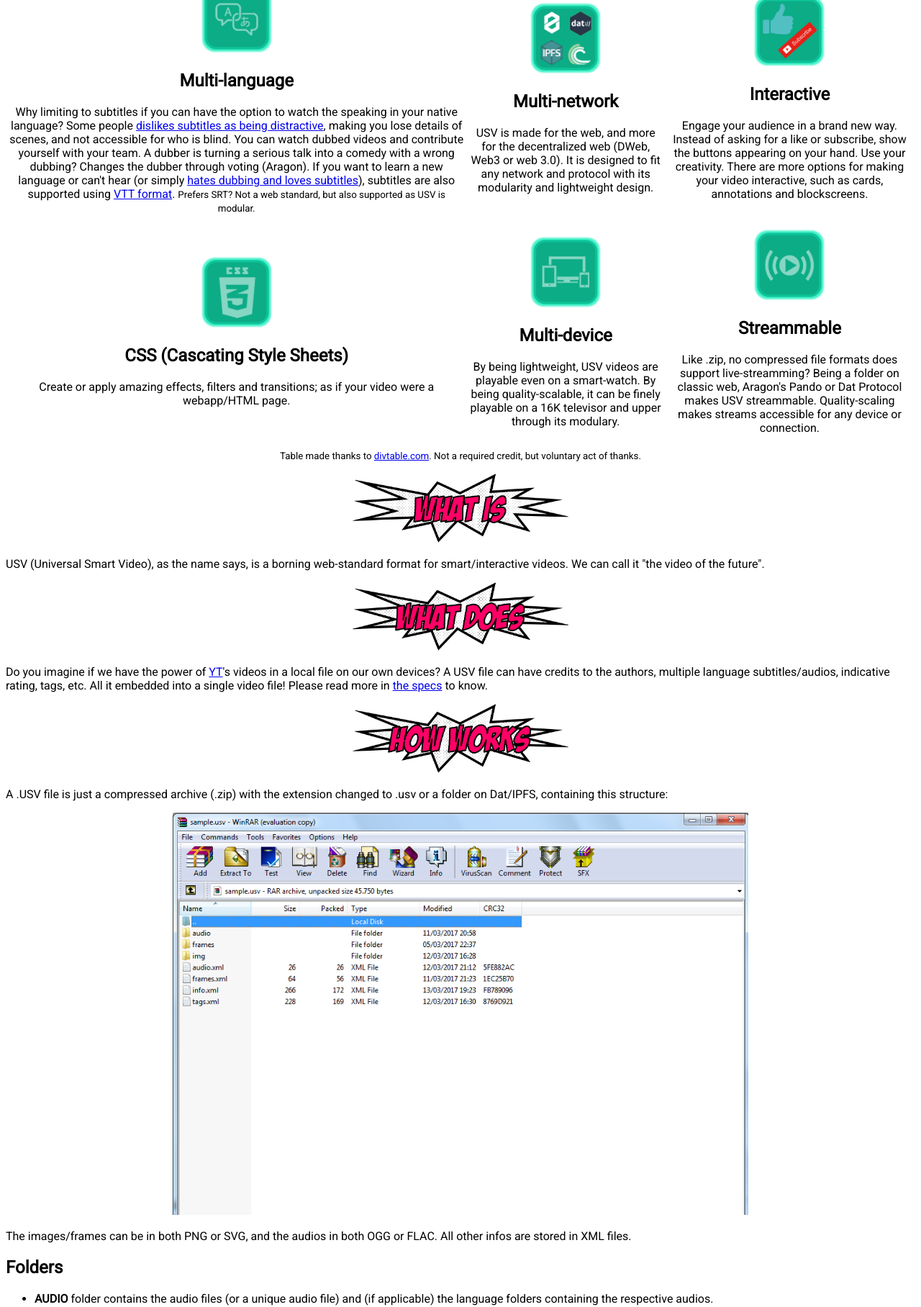
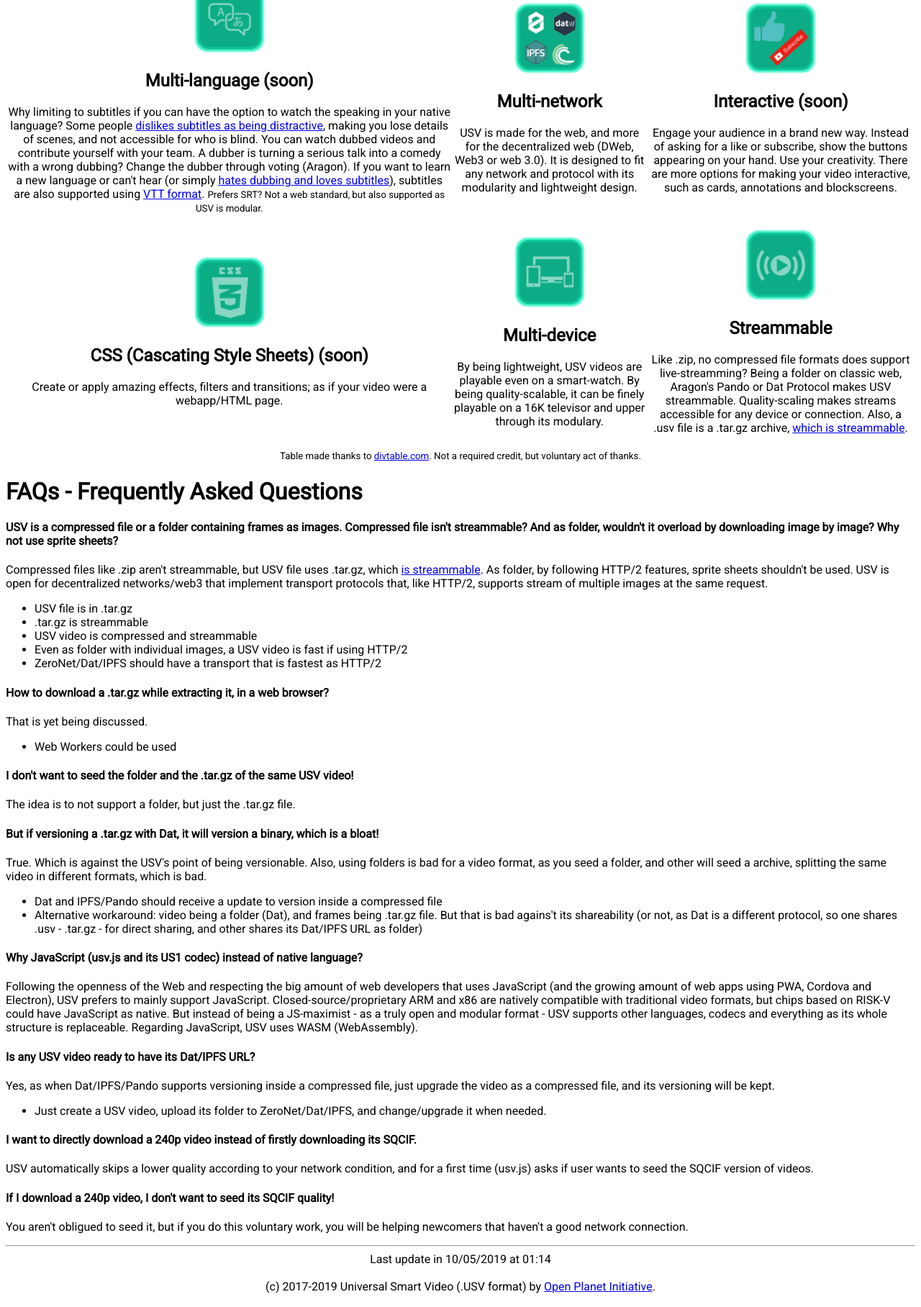
Before and after one commit to Universal-Smart-Video-Format/USV-Site, a plain HTML site: page index.html in a window 1280 px wide. Shown: the part 984-2800 px from the top of the page at 72% size. Drawn offline with Linux system fonts and the light colour scheme.

Commit message:
Updates
Signed-off-by: Daniell Mesquita <daniellplasmmer@gmail.com>

```diff
--- a/index.html
+++ b/index.html
@@ -4,7 +4,7 @@
   <title>Universal Smart Video Format - USV</title>
   <link href="https://fonts.googleapis.com/css?family=Roboto" rel="stylesheet">
   <meta name="viewport" content="width=device-width, user-scalable=no, initial-scale=1">
-  <meta name="keywords" content="video, format, zip, png, svg, flac, ogg, zip-archives, usv">
+  <meta name="keywords" content="video, format, png, svg, flac, ogg, tar.gz-archives, usv, tar.gz">
   <style>body{font-family:Roboto}</style>
   <link rel="shortcut icon" href="icon.ico" type="image/x-icon">
   <link rel="icon" href="icon.ico" type="image/x-icon">
@@ -19,53 +19,76 @@
 <tr>
 <td><center><img width="100px" src="img/modular.png"/>
 <h2>Modular</h2>
-<p>No need for complex binary editing and file duplication. Just open on any archiver as a .zip file, and change any data yourself. Version it on your favorite VCS without relying on Git LFS. <small>Don't want to edit it manually like a crazy scientist? It's ok, you can do it on a video editor, and the result will not be a brand new video, but just a edition.</small></p></center></td>
+<p>No need for complex binary editing and file duplication. Just open on any archiver as a .tar.gz file, and change any data yourself. Version it on your favorite VCS without relying on Git LFS. <small>Don't want to edit it manually like a crazy scientist? It's ok, you can do it on a video editor, and the result will not be a brand new video, but just a edition.</small></p></center></td>
 <td><center><img width="100px" src="img/upgradeable.png"/>
 <h2>Upgradeable</h2>
 <p>After editing, use <a href="https://aragon.org/" target="blank">Aragon</a>'s <a href="https://github.com/pandonetwork/pando" target="blank">Pando</a> or <a href="https://datproject.org/" target="blank">Dat Protocol</a> to version your changes, as a software being updated. Diff it as a natural folder.</p></center></td>
 <td><center><img width="100px" src="img/multiconnection.png"/>
-<h2>Multi-connection</h2>
-<p>USV videos are prioritarily downloaded at SQCIF quality (lower than 240p and even QCIF - and if you seed a higher quality, you need to seed the lowest to help newcomers), ideal for slow/limited connections. But it supports up to 8640p (16K).</p></center></td>
+<h2>Multi-connection (soon)</h2>
+<p>According to your network condition, USV videos are prioritarily downloaded at SQCIF quality (lower than 240p and even QCIF - and if you seed a higher quality, you could seed the lowest to help newcomers), ideal for slow/limited connections. But it supports up to 8640p (16K).</p></center></td>
 </tr>
 <tr>
 <td><center><img width="100px" src="img/multilanguage.png"/>
-<h2>Multi-language</h2>
-<p>Why limiting to subtitles if you can have the option to watch the speaking in your native language? Some people <a href="https://www.reddit.com/r/TrueFilm/comments/30ekfw/subtitles_and_the_effect_they_have_on_the_viewing/" target="blank">dislikes subtitles as being distractive</a>, making you lose details of scenes, and not accessible for who is blind. You can watch dubbed videos and contribute yourself with your team. A dubber is turning a serious talk into a comedy with a wrong dubbing? Changes the dubber through voting (Aragon). If you want to learn a new language or can't hear (or simply <a href="https://www.sbs.com.au/guide/article/2016/07/07/why-people-think-they-hate-subtitles" target="blank">hates dubbing and loves subtitles</a>), subtitles are also supported using <a href="https://www.w3.org/TR/webvtt1/" target="blank">VTT format</a>. <small>Prefers SRT? Not a web standard, but also supported as USV is modular.</small></p></center></td>
+<h2>Multi-language (soon)</h2>
+<p>Why limiting to subtitles if you can have the option to watch the speaking in your native language? Some people <a href="https://www.reddit.com/r/TrueFilm/comments/30ekfw/subtitles_and_the_effect_they_have_on_the_viewing/" target="blank">dislikes subtitles as being distractive</a>, making you lose details of scenes, and not accessible for who is blind. You can watch dubbed videos and contribute yourself with your team. A dubber is turning a serious talk into a comedy with a wrong dubbing? Change the dubber through voting (Aragon). If you want to learn a new language or can't hear (or simply <a href="https://www.sbs.com.au/guide/article/2016/07/07/why-people-think-they-hate-subtitles" target="blank">hates dubbing and loves subtitles</a>), subtitles are also supported using <a href="https://www.w3.org/TR/webvtt1/" target="blank">VTT format</a>. <small>Prefers SRT? Not a web standard, but also supported as USV is modular.</small></p></center></td>
 <td><center><img width="100px" src="img/multinetwork.png"/>
 <h2>Multi-network</h2>
 <p>USV is made for the web, and more for the decentralized web (DWeb, Web3 or web 3.0). It is designed to fit any network and protocol with its modularity and lightweight design.</p></center></td>
 <td><center><img width="100px" src="img/interactive.png"/>
-<h2>Interactive</h2>
+<h2>Interactive (soon)</h2>
 <p>Engage your audience in a brand new way. Instead of asking for a like or subscribe, show the buttons appearing on your hand. Use your creativity. There are more options for making your video interactive, such as cards, annotations and blockscreens.</p></center></td>
 </tr>
 <tr>
 <td><center><img width="100px" src="img/css.png"/>
-<h2>CSS (Cascating Style Sheets)</h2>
+<h2>CSS (Cascating Style Sheets) (soon)</h2>
 <p>Create or apply amazing effects, filters and transitions; as if your video were a webapp/HTML page.</p></center></td>
 <td><center><img width="100px" src="img/multidevice.png"/>
 <h2>Multi-device</h2>
 <p>By being lightweight, USV videos are playable even on a smart-watch. By being quality-scalable, it can be finely playable on a 16K televisor and upper through its modulary.</p></center></td>
 <td><center><img width="100px" src="img/streammable.png"/>
 <h2>Streammable</h2>
-<p>Like .zip, no compressed file formats does support live-streamming? Being a folder on classic web, Aragon's Pando or Dat Protocol makes USV streammable. Quality-scaling makes streams accessible for any device or connection.</p></center></td>
+<p>Like .zip, no compressed file formats does support live-streamming? Being a folder on classic web, Aragon's Pando or Dat Protocol makes USV streammable. Quality-scaling makes streams accessible for any device or connection. Also, a .usv file is a .tar.gz archive, <a href="https://stackoverflow.com/questions/48475351/untar-pack-a-tar-file-while-downloading-is-it-streamable" target="blank">which is streammable</a>.</p></center></td>
 </tr>
 </tbody>
 </table>
 <small>Table made thanks to <a href="https://divtable.com/generator/" target="blank">divtable.com</a>. Not a required credit, but voluntary act of thanks.</small>
 </center>
-  <p align="center"><p align="center">
-<img width="300px" alt="What is" src="img/whatis.png" title="What is"></p>
-USV (Universal Smart Video), as the name says, is a borning web-standard format for smart/interactive videos. We can call it "the video of the future".
-<p align="center"><img width="300px" alt="What does" src="img/whatdoes.png" title="What does"></p>
-Do you imagine if we have the power of <a href="https://youtube.com" target="blank">YT</a>'s videos in a local file on our own devices? A USV file can have credits to the authors, multiple language subtitles/audios, indicative rating, tags, etc. All it embedded into a single video file! Please read more in <a href="specs.html">the specs</a> to know.
-  <p align="center"><img width="300px" alt="How works" src="img/howworks.png" title="How works"></p>
-A .USV file is just a compressed archive (.zip) with the extension changed to .usv or a folder on Dat/IPFS, containing this structure:
-  <p align="center"><img width="800px" src="img/structure.png"></p>The images/frames can be in both PNG or SVG, and the audios in both OGG or FLAC. All other infos are stored in XML files.<h2>Folders</h2><ul><li><b>AUDIO</b> folder contains the audio files (or a unique audio file) and (if applicable) the language folders containing the respective audios.
-  </li><li>Except the files (images), the same occurs in the <b>FRAMES</b> folder. The files need to be named in crescent numbers.</li>
-  <li><b>IMG</b> folder contains the images that will be used in the video, such as tags, the thumbnail, etc.</li></ul>
-  <h2>Files</h2>
-  <ul><li><b>AUDIO.XML</b> contains the time each audio will be played. In case of only one audio file, a unique tag will tell that it will start at 00:00.</li></ul><p align="center"><img src="img/audio.png"></p><ul><li><b>FRAMES.XML</b> constains the speed a quantity of frames will be played till a frame-number.</li></ul><p align="center"><img src="img/frames.png"></p><ul><li><b>INFO.XML</b> contains infos about the video, such as the version (of the format), credits, main language, if it is fictional, indicative rating, if it is paid and if it is a muted-loop video (alternative to GIF).</li></ul><p align="center"><img src="img/info.png"></p><ul><li><b>TAGS.XML</b> contains the type of tag and the time it will be played.</li></ul><p align="center"><img src="img/tags.png"></p>
-<br/><center>Last update in 08/05/2019 at 03:51</center></br>
+
+<h1>FAQs - Frequently Asked Questions</h1>
+<h4>USV is a compressed file or a folder containing frames as images. Compressed file isn't streammable? And as folder, wouldn't it overload by downloading image by image? Why not use sprite sheets?</h4>
+<p>Compressed files like .zip aren't streammable, but USV file uses .tar.gz, which <a href="https://stackoverflow.com/questions/48475351/untar-pack-a-tar-file-while-downloading-is-it-streamable" target="blank">is streammable</a>. As folder, by following HTTP/2 features, sprite sheets shouldn't be used. USV is open for decentralized networks/web3 that implement transport protocols that, like HTTP/2, supports stream of multiple images at the same request.</p>
+<ul>
+<li>USV file is in .tar.gz</li>
+<li>.tar.gz is streammable</li>
+<li>USV video is compressed and streammable</li>
+<li>Even as folder with individual images, a USV video is fast if using HTTP/2</li>
+<li>ZeroNet/Dat/IPFS should have a transport that is fastest as HTTP/2</li>
+</ul>
+<h4>How to download a .tar.gz while extracting it, in a web browser?</h4>
+<p>That is yet being discussed.</p>
+<ul><li>Web Workers could be used</li></ul>
+<h4>I don't want to seed the folder and the .tar.gz of the same USV video!</h4>
+<p>The idea is to not support a folder, but just the .tar.gz file.</p>
+<h4>But if versioning a .tar.gz with Dat, it will version a binary, which is a bloat!</h4>
+<p>True. Which is against the USV's point of being versionable. Also, using folders is bad for a video format, as you seed a folder, and other will seed a archive, splitting the same video in different formats, which is bad.</p>
+<ul>
+<li>Dat and IPFS/Pando should receive a update to version inside a compressed file</li>
+<li>Alternative workaround: video being a folder (Dat), and frames being .tar.gz file. But that is bad agains't its shareability (or not, as Dat is a different protocol, so one shares .usv - .tar.gz - for direct sharing, and other shares its Dat/IPFS URL as folder)</li>
+</ul>
+<h4>Why JavaScript (usv.js and its US1 codec) instead of native language?</h4>
+<p>Following the openness of the Web and respecting the big amount of web developers that uses JavaScript (and the growing amount of web apps using PWA, Cordova and Electron), USV prefers to mainly support JavaScript. Closed-source/proprietary ARM and x86 are natively compatible with traditional video formats, but chips based on RISK-V could have JavaScript as native. But instead of being a JS-maximist - as a truly open and modular format - USV supports other languages, codecs and everything as its whole structure is replaceable. Regarding JavaScript, USV uses WASM (WebAssembly).</p>
+<h4>Is any USV video ready to have its Dat/IPFS URL?</h4>
+<p>Yes, as when Dat/IPFS/Pando supports versioning inside a compressed file, just upgrade the video as a compressed file, and its versioning will be kept.</p>
+<ul>
+<li>Just create a USV video, upload its folder to ZeroNet/Dat/IPFS, and change/upgrade it when needed.</li>
+</ul>
+<h4>I want to directly download a 240p video instead of firstly downloading its SQCIF.</h4>
+<p>USV automatically skips a lower quality according to your network condition, and for a first time (usv.js) asks if user wants to seed the SQCIF version of videos.</p>
+<h4>If I download a 240p video, I don't want to seed its SQCIF quality!</h4>
+<p>You aren't obligued to seed it, but if you do this voluntary work, you will be helping newcomers that haven't a good network connection.</p>
+
+<hr/>
+<center>Last update in 10/05/2019 at 01:14</center></br>
 <copyright><center>(c) 2017-2019 Universal Smart Video (.USV format) by <a href="https://openplanetinitiative.github.io/" target="blank">Open Planet Initiative</a>.</center></copyright>
  </body>
 </html>
```
Also changed, not shown: specs/index.html (+13 -3 lines).
